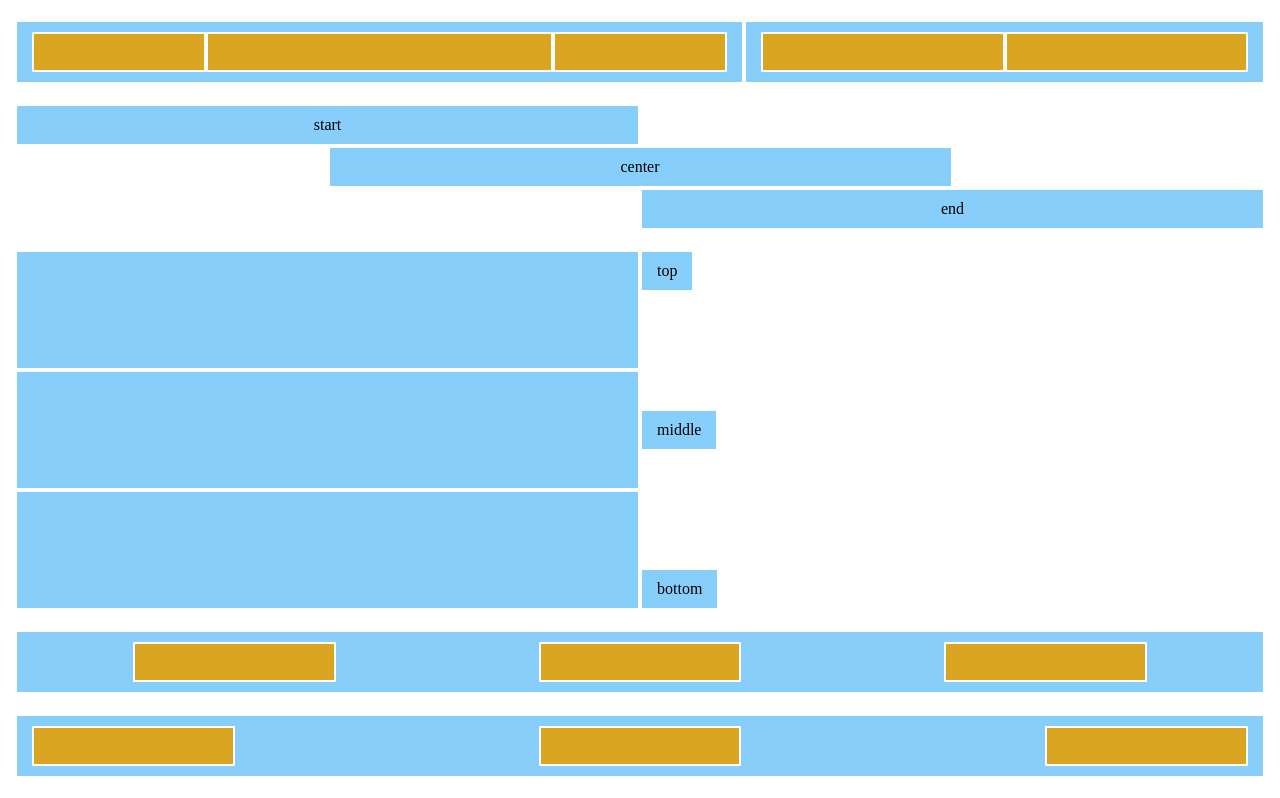
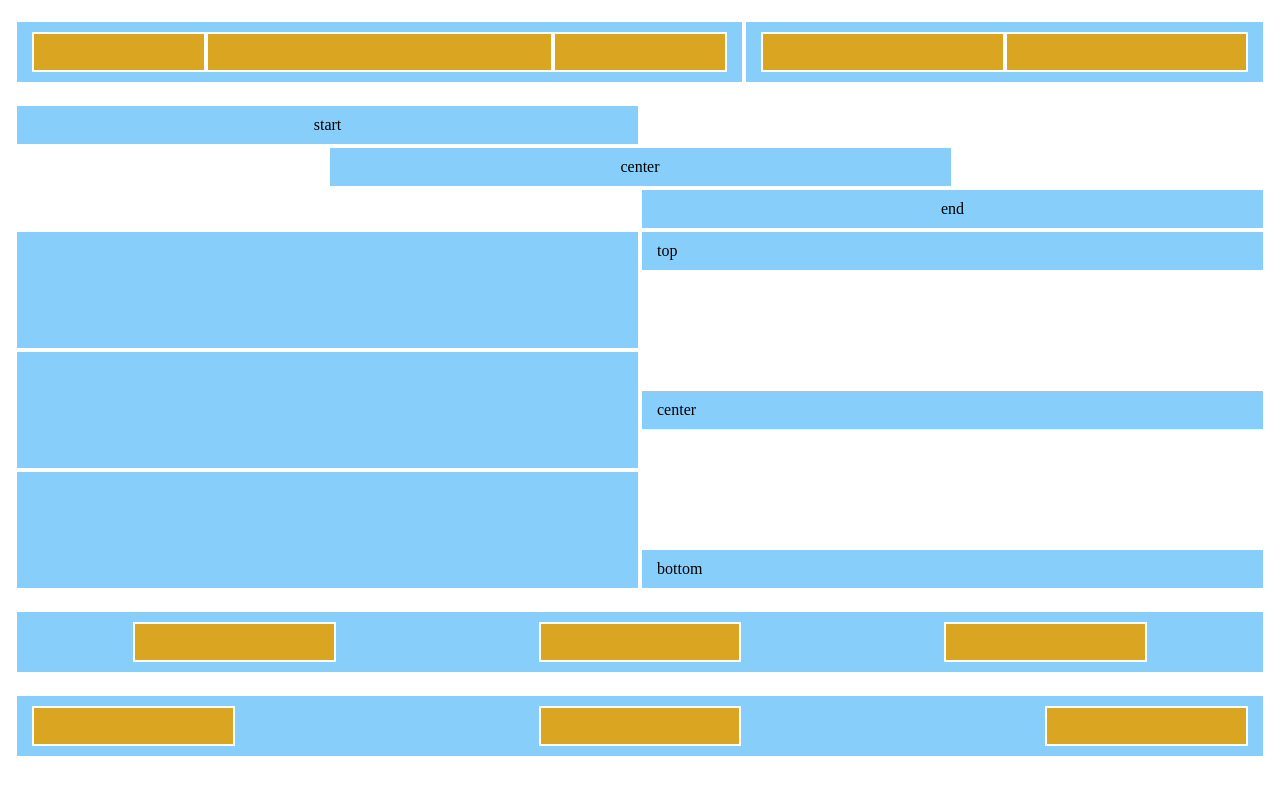
Before and after one commit to federicahu99/html-css-12bool, a plain HTML site: page index.html in a window 1280 px wide. Shown: the part 936-1734 px from the top of the page. Drawn offline with Linux system fonts and the light colour scheme.

Commit message:
final version

```diff
--- a/index.html
+++ b/index.html
@@ -143,30 +143,15 @@
         <div class="row justify-content-end">
             <div class="col-6 d-flex justify-content-center align-items-center">end</div>
         </div>
-
-
-    <div class="container">
         <div class="row">
             <div class="col-6 big"></div>
-            <div class="row align-items-fstart">
-                <div class="col-12">top</div>
-            </div>
+            <div class="col-6 align-self-fstart">top</div>
+            <div class="col-6 big"></div>
+            <div class="col-6 align-self-center">center</div>
+            <div class="col-6 big"></div>
+            <div class="col-6 align-self-fend">bottom</div>
         </div>
-
-        <div class="row">
-            <div class="col-6 big"></div>
-            <div class="row align-items-center">
-                <div class="col-12">middle</div>
-            </div>
-        </div>
-
-        <div class="row">
-            <div class="col-6 big"></div>
-            <div class="row align-items-fend">
-                <div class="col-12">bottom</div>
-            </div>
-        </div>
-        </div>
+    </div>
 
 
     <div class="container">
```
